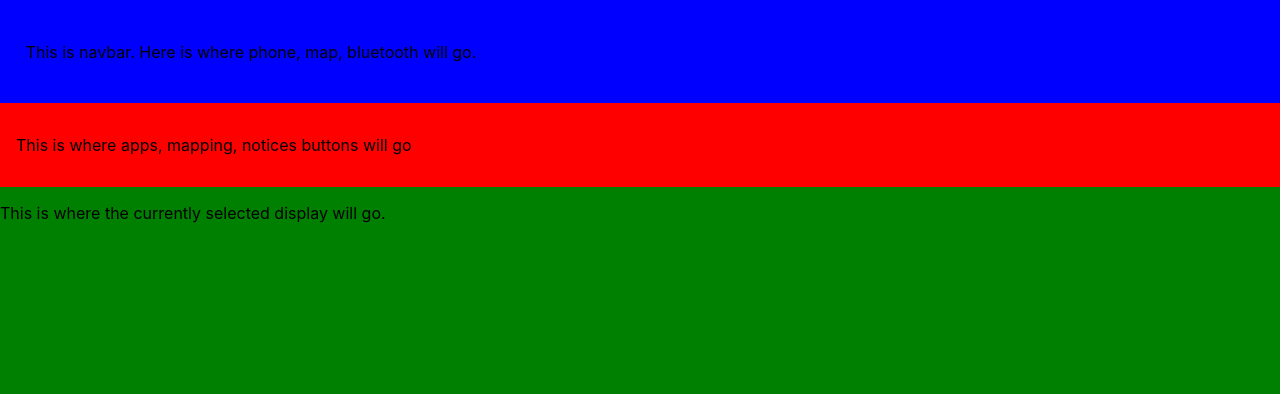
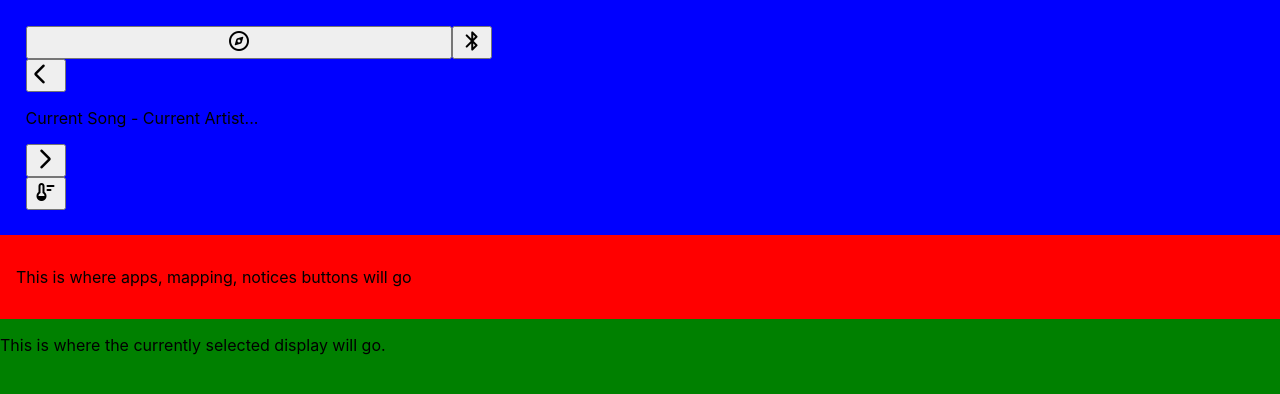
Before and after one commit to MsAbigailS/HackUTD-2022-Pterrydactyl2, a React (Create React App) app: page / in a window 1280 px wide. Shown: the top 394 px of the page. Built offline with nearby package versions, Linux system fonts and the light colour scheme.

Commit message:
updated starting point with column css

```diff
--- a/src/App.css
+++ b/src/App.css
@@ -14,3 +14,19 @@ body{
   width: 100%;
   background-color: green;
 }
+
+/* DESKTOP */
+@media only screen and (min-width: 768px) {
+  .col-1 {width: 8.33%;}
+  .col-2 {width: 16.66%;}
+  .col-3 {width: 25%;}
+  .col-4 {width: 33.33%;}
+  .col-5 {width: 41.66%;}
+  .col-6 {width: 50%;}
+  .col-7 {width: 58.33%;}
+  .col-8 {width: 66.66%;}
+  .col-9 {width: 75%;}
+  .col-10 {width: 83.33%;}
+  .col-11 {width: 91.66%;}
+  .col-s-12 {width: 100%;}
+}
--- a/src/App.js
+++ b/src/App.js
@@ -5,8 +5,33 @@ function App() {
   return (
     <div className="App">
       <header className="App-header">
+      <meta name="viewport" content="width=device-width, initial-scale=1.0"/>
+      <link rel="stylesheet" href="https://fonts.googleapis.com/css2?family=Material+Symbols+Rounded:opsz,wght,FILL,GRAD@48,400,1,200" />
+
+
         <div class="navbar">
-          <p>This is navbar. Here is where phone, map, bluetooth will go.</p>
+          <button type="button" class="col-4" id="gps-button">
+            <i class="material-symbols-rounded">explore</i>
+          </button>
+          <button type="button" id="bluetooth-button">
+            <i class="material-symbols-rounded">bluetooth</i>
+          </button>
+          <div class="media-player-navigation">
+            <button type="button" id="previous-media-button">
+              <i class="material-symbols-rounded">arrow_back_ios</i>
+            </button>
+            <p>Current Song - Current Artist...</p>
+            <button type="button" id="next_media_button">
+              <i class="material-symbols-rounded">arrow_forward_ios</i>
+            </button>
+          </div>
+
+          <button type="button" id="thermostat-button">
+            <i class="material-symbols-rounded">thermostat</i>
+          </button>
+
+
+
         </div>
 
         <div class="sub-navbar">
```
